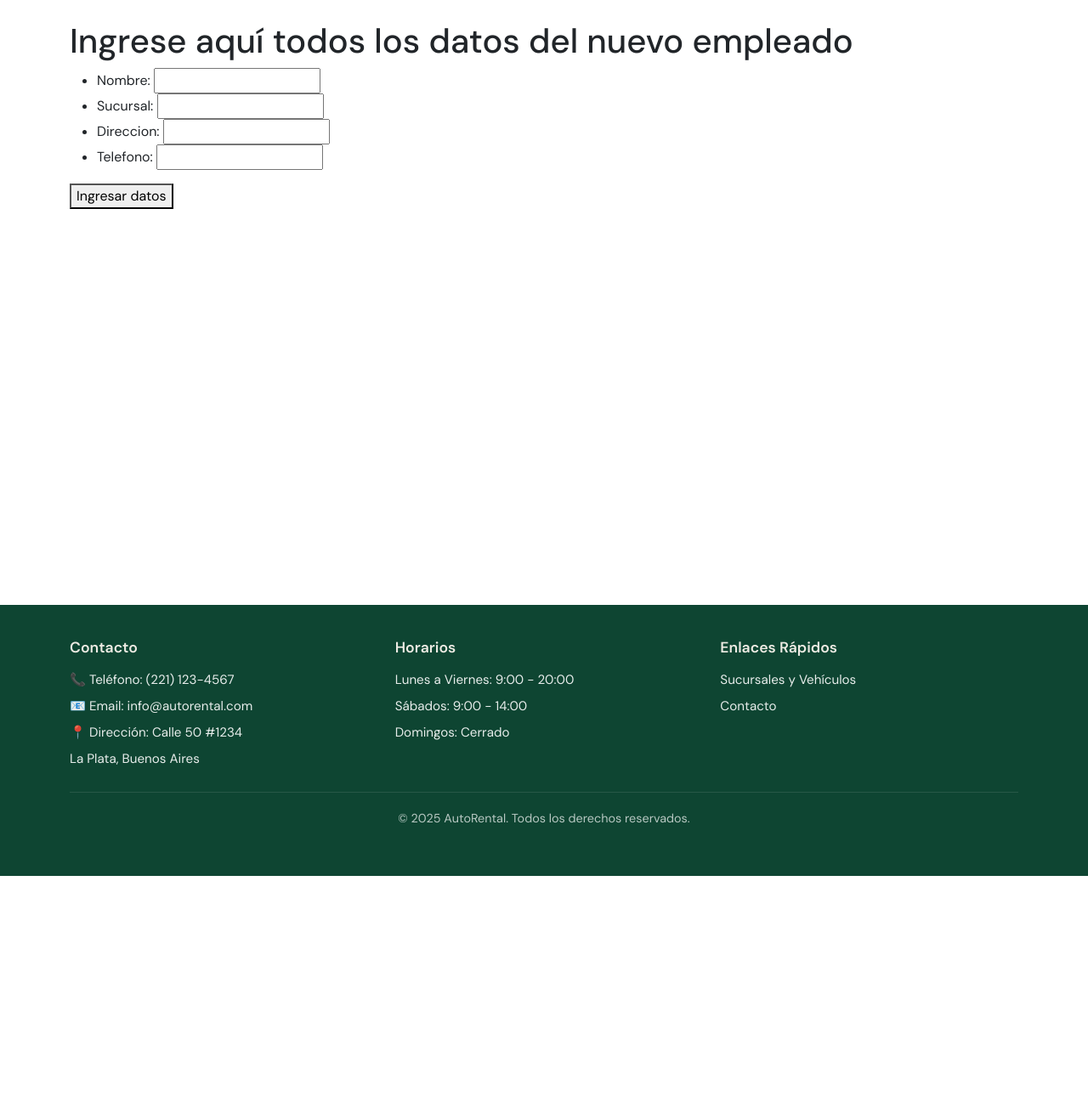
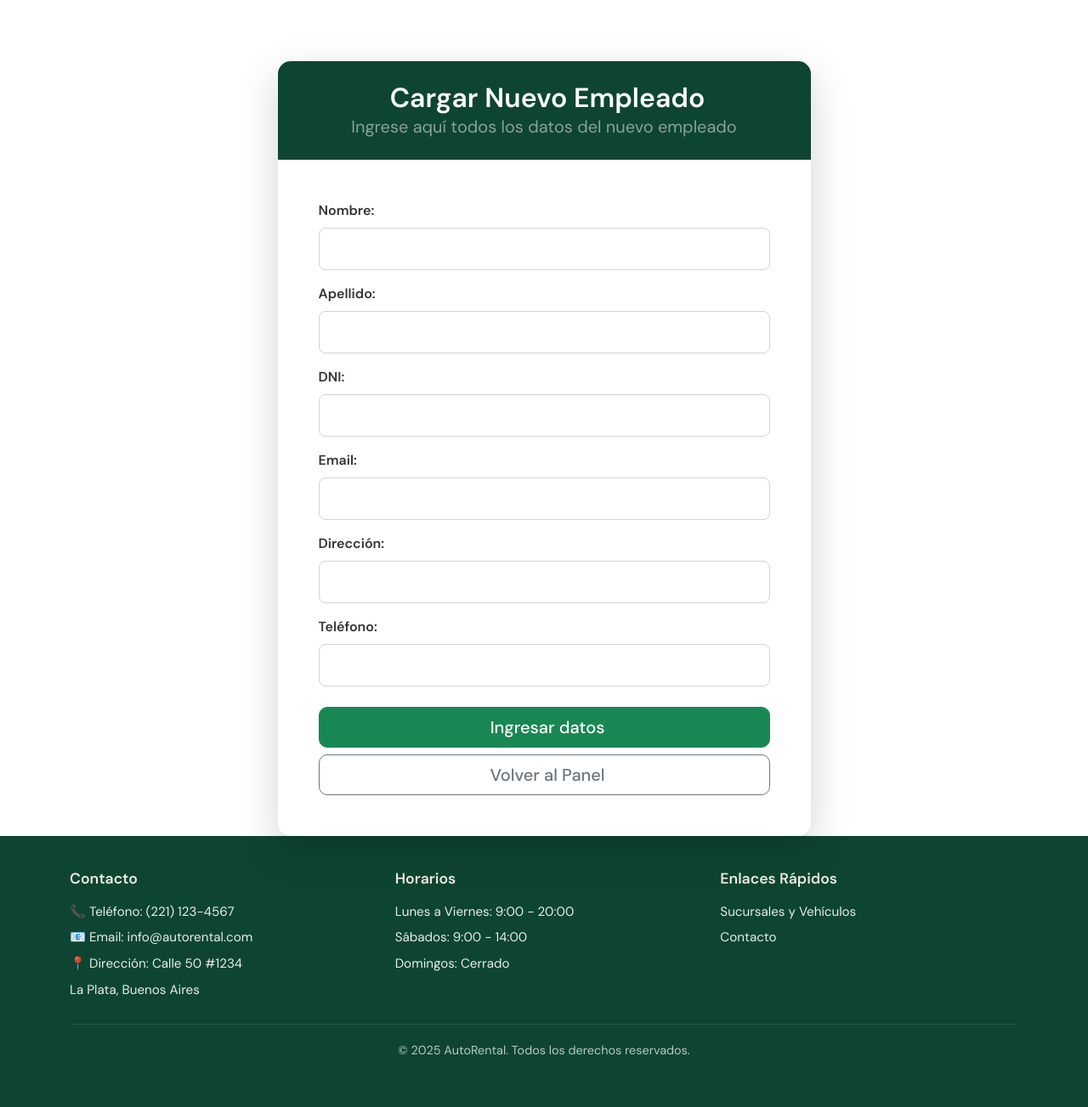
Before and after one commit to DiegoGarciaHerd/TP-Ing2, a Django app: page /admin-auth/carga-empleados/ in a window 1280 px wide. Shown: the part 90-1393 px from the top of the page at 85% size. Before the commit the page ends 1121 px from the top, so only its background shows below. Run offline with Django 5.2, Linux system fonts and the light colour scheme; a user stored in the database is signed in.

Commit message:
agregado Cargar empleado

```diff
--- a/administrador/templates/administrador/cargar_empleados.html
+++ b/administrador/templates/administrador/cargar_empleados.html
@@ -1,31 +1,148 @@
-{% extends 'home/base.html' %}
+{% extends 'home/base.html' %} {# Asegúrate de que esta ruta sea correcta para tu base template #}
+
 {% block content %}
-<!DOCTYPE html>
-<html>
-<body>
-    <h1>Ingrese aquí todos los datos del nuevo empleado</h1>
-    <form method="POST">
-        {% csrf_token %}
-        <ul>
-            <li>
-            <label for="nombre">Nombre: </label>
-            <input type="text" id="nombre" name="nombre" required/>
-            </li>
-            <li>
-            <label for="sucursal">Sucursal: </label>
-            <input type="text" id="sucursal" nombre="sucursal" required/>
-            </li>
-            <li>
-            <label for="direccion">Direccion: </label>
-            <input type="text" id="direccion" nombre="direccion" required/>
-            </li>
-            <li>
-            <label for="telefono">Telefono: </label>
-            <input type="text" id="telefono" nombre="telefono" required/>
-            </li>
-        </ul>
-        <button type="submit">Ingresar datos</button>
-    </form>
-</body>
-</html>
+<div class="container mt-5">
+    <div class="row justify-content-center">
+        <div class="col-md-8 col-lg-7"> {# Aumentamos un poco el tamaño para mejor visualización del formulario #}
+            <div class="card shadow-lg border-0" style="border-radius: 15px;">
+                <div class="card-header text-white text-center py-4" style="background-color: #0e4532; border-radius: 15px 15px 0 0;">
+                    <h2 class="mb-0 fw-bold"><i class="fas fa-user-plus me-2"></i>Cargar Nuevo Empleado</h2>
+                    <p class="lead text-white-50 mb-0">Ingrese aquí todos los datos del nuevo empleado</p>
+                </div>
+                <div class="card-body p-4 p-md-5"> {# Más padding en pantallas grandes #}
+                    {% if messages %}
+                        <div class="mb-4">
+                            {% for message in messages %}
+                                <div class="alert alert-{{ message.tags }} alert-dismissible fade show" role="alert">
+                                    {{ message }}
+                                    <button type="button" class="btn-close" data-bs-dismiss="alert" aria-label="Close"></button>
+                                </div>
+                            {% endfor %}
+                        </div>
+                    {% endif %}
+
+                    <form method="POST">
+                        {% csrf_token %}
+
+                        {# Adaptación de tus campos de formulario manuales con clases de Bootstrap #}
+                        <div class="mb-3">
+                            <label for="id_nombre" class="form-label">Nombre:</label>
+                            <input type="text" id="id_nombre" name="nombre" class="form-control" required/>
+                        </div>
+                        <div class="mb-3">
+                            <label for="id_apellido" class="form-label">Apellido:</label>
+                            <input type="text" id="id_apellido" name="apellido" class="form-control" required/>
+                        </div>
+                        <div class="mb-3">
+                            <label for="id_dni" class="form-label">DNI:</label>
+                            <input type="text" id="id_dni" name="dni" class="form-control" required/>
+                        </div>
+                        <div class="mb-3">
+                            <label for="id_email" class="form-label">Email:</label>
+                            <input type="email" id="id_email" name="email" class="form-control" required/>
+                        </div>
+                        <div class="mb-3">
+                            <label for="id_direccion" class="form-label">Dirección:</label>
+                            <input type="text" id="id_direccion" name="direccion" class="form-control" required/>
+                        </div>
+                        <div class="mb-3">
+                            <label for="id_telefono" class="form-label">Teléfono:</label>
+                            <input type="text" id="id_telefono" name="telefono" class="form-control" required/>
+                        </div>
+
+                        <div class="d-grid gap-2 mt-4">
+                            <button type="submit" class="btn btn-success btn-lg">
+                                <i class="fas fa-save me-2"></i>Ingresar datos
+                            </button>
+                            <a href="{% url 'admin_menu' %}" class="btn btn-outline-secondary btn-lg">
+                                <i class="fas fa-arrow-left me-2"></i>Volver al Panel
+                            </a>
+                        </div>
+                    </form>
+                </div>
+            </div>
+        </div>
+    </div>
+</div>
+
+<style>
+/* Los mismos estilos que tenías para las tarjetas y botones */
+.card {
+    transition: transform 0.3s ease, box-shadow 0.3s ease;
+    border-radius: 15px;
+}
+
+.card:hover {
+    transform: translateY(-5px);
+    box-shadow: 0 15px 35px rgba(0, 0, 0, 0.1) !important;
+}
+
+.card-header {
+    border-radius: 15px 15px 0 0 !important;
+    border: none;
+    padding: 1.5rem;
+}
+
+.btn {
+    border-radius: 10px;
+    font-weight: 500;
+    transition: all 0.3s ease;
+    position: relative;
+    overflow: hidden;
+}
+
+.btn:hover:not(.disabled) {
+    transform: translateY(-2px);
+    box-shadow: 0 8px 25px rgba(0, 0, 0, 0.15);
+}
+
+.btn.disabled {
+    opacity: 0.6;
+    cursor: not-allowed;
+}
+
+.btn small {
+    font-size: 0.75rem;
+    font-style: italic;
+}
+
+/* Para los campos del formulario */
+.form-label {
+    font-weight: bold;
+    color: #333; /* Color de texto oscuro para las etiquetas */
+    margin-bottom: .5rem;
+}
+
+.form-control {
+    border-radius: .5rem; /* Bordes redondeados para inputs */
+    padding: .75rem 1rem;
+    font-size: 1rem;
+    border: 1px solid #ced4da; /* Borde estándar de Bootstrap */
+}
+
+.form-control:focus {
+    border-color: #0e4532; /* Borde al enfocar, para que combine con tu tema */
+    box-shadow: 0 0 0 0.25rem rgba(14, 69, 50, 0.25); /* Sombra al enfocar */
+}
+
+/* Estilos para mensajes de error o éxito */
+.alert {
+    border-radius: .5rem;
+}
+
+/* Animación para el título y la tarjeta (si no están ya en base.html) */
+@keyframes fadeInDown {
+    from { opacity: 0; transform: translateY(-30px); }
+    to { opacity: 1; transform: translateY(0); }
+}
+
+@keyframes fadeInUp {
+    from { opacity: 0; transform: translateY(30px); }
+    to { opacity: 1; transform: translateY(0); }
+}
+
+.card, .card-header h2 {
+    animation: fadeInUp 0.8s ease-out;
+}
+</style>
 {% endblock %}
--- a/empleados/models.py
+++ b/empleados/models.py
@@ -2,8 +2,11 @@ from django.db import models
 
 class Empleado(models.Model):
     nombre = models.CharField(max_length=100)
+    apellido = models.CharField(max_length=100)
+    dni = models.CharField(max_length=20, unique=True)
+    email = models.EmailField(unique=True)
     direccion = models.CharField(max_length=255)
     telefono = models.CharField(max_length=20)
 
     def __str__(self):
-        return self.nombre
+        return f"{self.nombre} {self.apellido} ({self.dni})"
```
Also changed, not shown: administrador/templates/administrador/menu_admin.html (+1 -9 lines), db.sqlite3, empleados/migrations/0003_empleado_apellido_empleado_dni_empleado_email.py (added).
